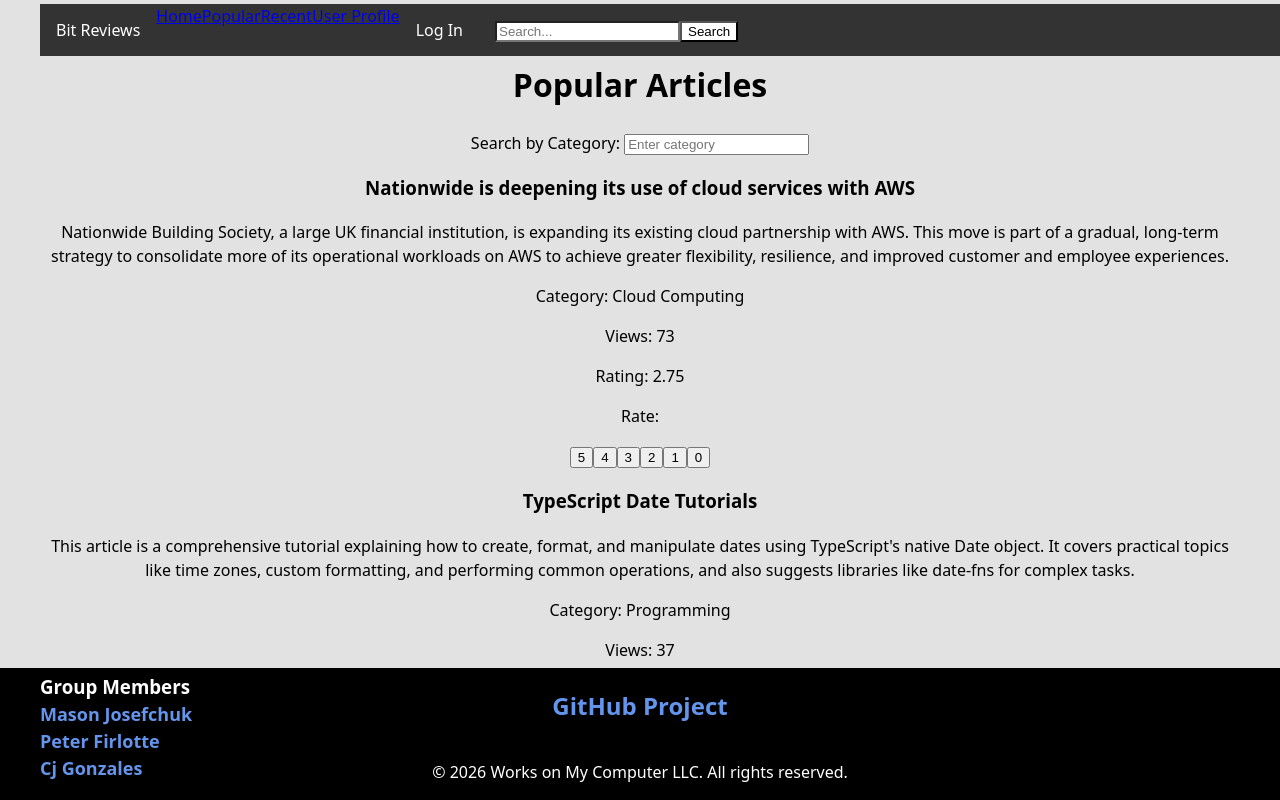
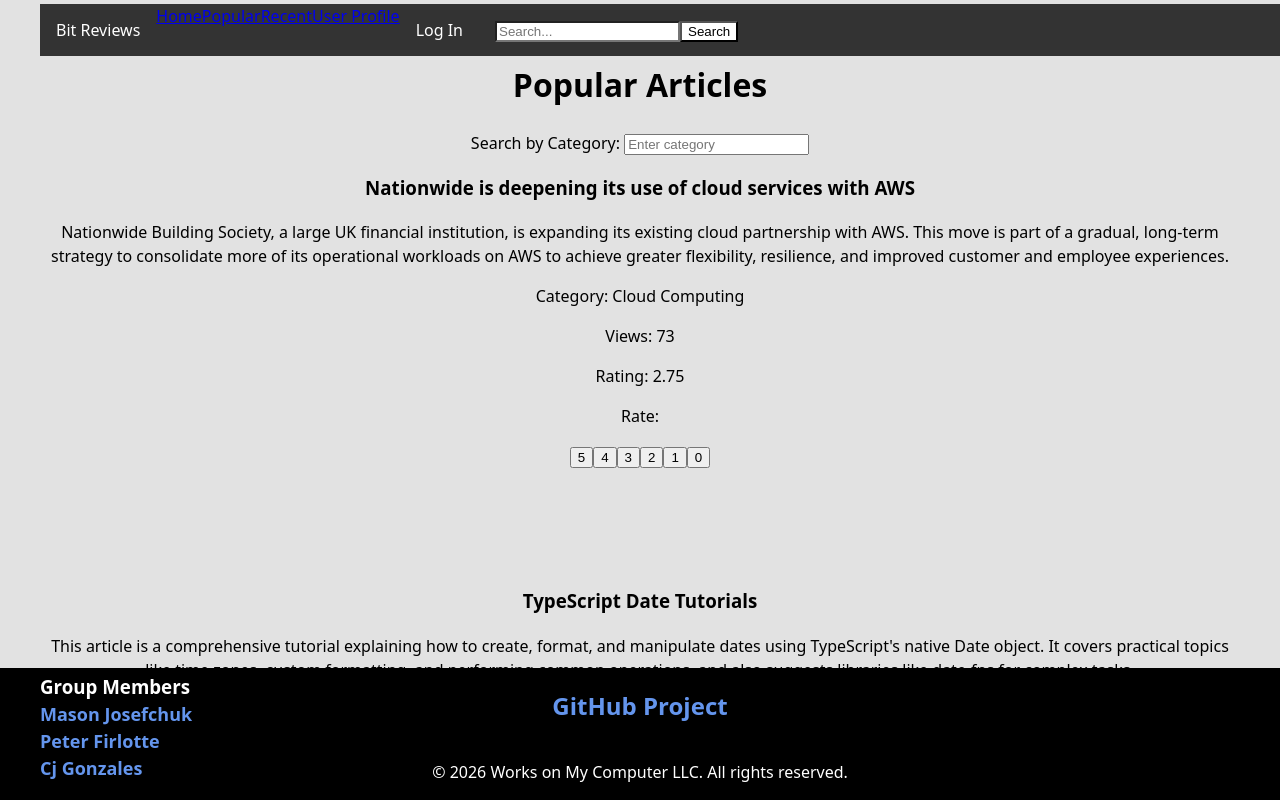
Before and after one commit to pfirlotte-rrc/COMP-4002-Project, a React (Vite) app: page /popular in a window 1280 px wide. Shown: the top 800 px of the page. Built offline with nearby package versions, Linux system fonts and the light colour scheme.

Commit message:
Fixed issue where Footer was encroaching on the rating numbers, blacking users from viewing the buttons to interact with the rating system.

```diff
--- a/src/components/pages/Popular.tsx
+++ b/src/components/pages/Popular.tsx
@@ -42,6 +42,7 @@ function Popular() {
                 <button onClick={() => updateRating(article.Name, 1)}>1</button>
                 <button onClick={() => updateRating(article.Name, 0)}>0</button>
               </div>
+              <div style={{ height: '100px' }}></div>
             </div>
           ))
         )}
```
